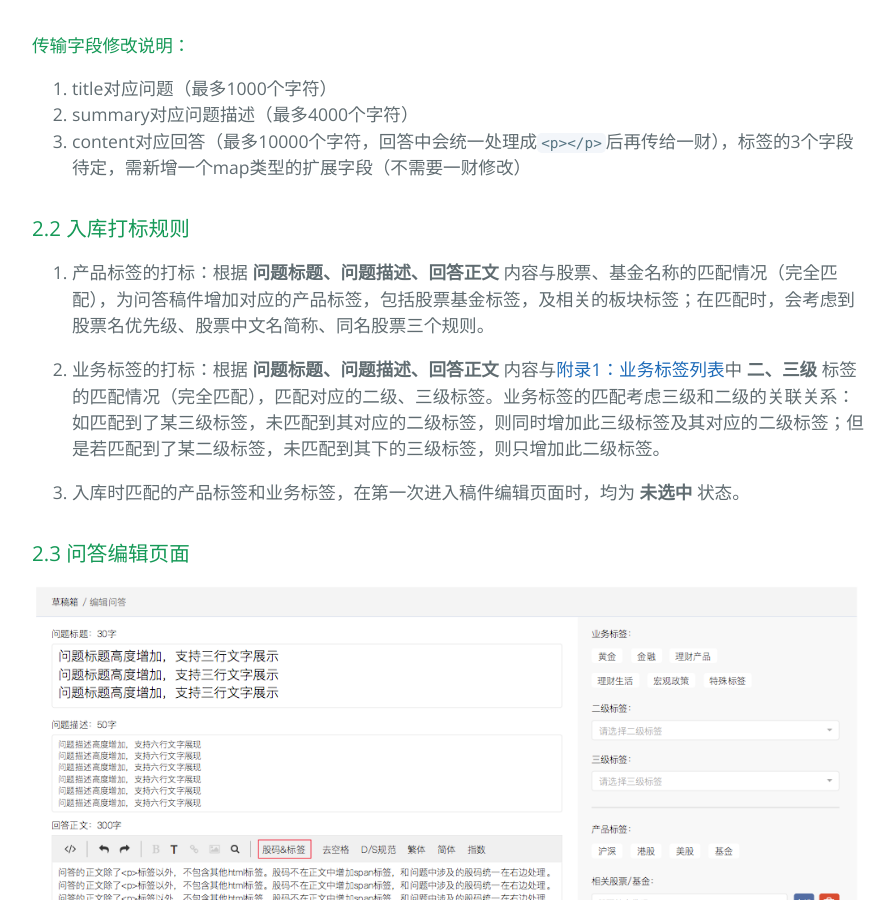
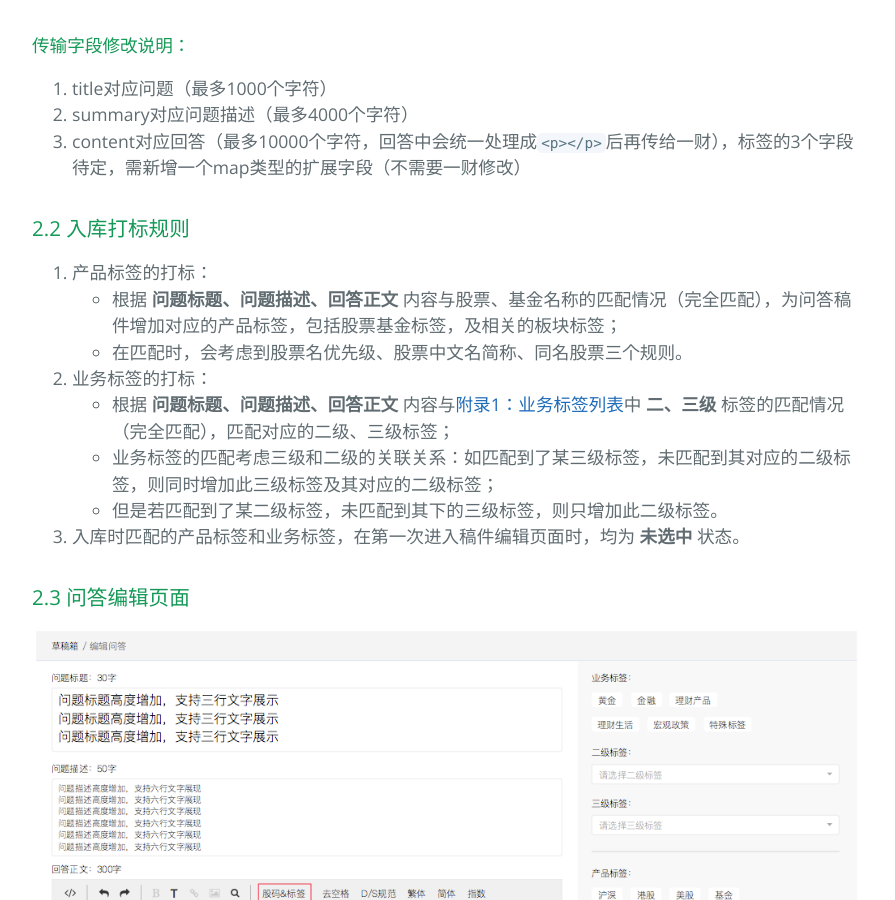
Before and after one commit to Littletreeeeee/prd-invest, a Jekyll site: the page built from documents/prd_invest_jubaoqa.md, in a window 1280 px wide and 900 px high, scrolled down 2827 px. Shown: the whole window, without its empty margins (192-1087 px from the left). Built offline with Jekyll 4.4.1, drawn with Linux system fonts in a browser that asks for light colours; the repository's description, which GitHub fills in, is left out.

Commit message:
edit content

```diff
--- a/documents/prd_invest_jubaoqa.md
+++ b/documents/prd_invest_jubaoqa.md
@@ -68,9 +68,14 @@ layout: default
 3. content对应回答（最多10000个字符，回答中会统一处理成`<p></p>`后再传给一财），标签的3个字段待定，需新增一个map类型的扩展字段（不需要一财修改）
 
 ### 2.2 入库打标规则
-1. 产品标签的打标：根据 **问题标题、问题描述、回答正文** 内容与股票、基金名称的匹配情况（完全匹配），为问答稿件增加对应的产品标签，包括股票基金标签，及相关的板块标签；在匹配时，会考虑到股票名优先级、股票中文名简称、同名股票三个规则。
+1. 产品标签的打标：
+  * 根据 **问题标题、问题描述、回答正文** 内容与股票、基金名称的匹配情况（完全匹配），为问答稿件增加对应的产品标签，包括股票基金标签，及相关的板块标签；
+  * 在匹配时，会考虑到股票名优先级、股票中文名简称、同名股票三个规则。
 
-2. 业务标签的打标：根据 **问题标题、问题描述、回答正文** 内容与[附录1：业务标签列表](#附录1业务标签列表)中 **二、三级** 标签的匹配情况（完全匹配），匹配对应的二级、三级标签。业务标签的匹配考虑三级和二级的关联关系：如匹配到了某三级标签，未匹配到其对应的二级标签，则同时增加此三级标签及其对应的二级标签；但是若匹配到了某二级标签，未匹配到其下的三级标签，则只增加此二级标签。
+2. 业务标签的打标：
+  * 根据 **问题标题、问题描述、回答正文** 内容与[附录1：业务标签列表](#附录1业务标签列表)中 **二、三级** 标签的匹配情况（完全匹配），匹配对应的二级、三级标签；
+  * 业务标签的匹配考虑三级和二级的关联关系：如匹配到了某三级标签，未匹配到其对应的二级标签，则同时增加此三级标签及其对应的二级标签；
+  * 但是若匹配到了某二级标签，未匹配到其下的三级标签，则只增加此二级标签。
 
 3. 入库时匹配的产品标签和业务标签，在第一次进入稿件编辑页面时，均为 **未选中** 状态。
 
```
